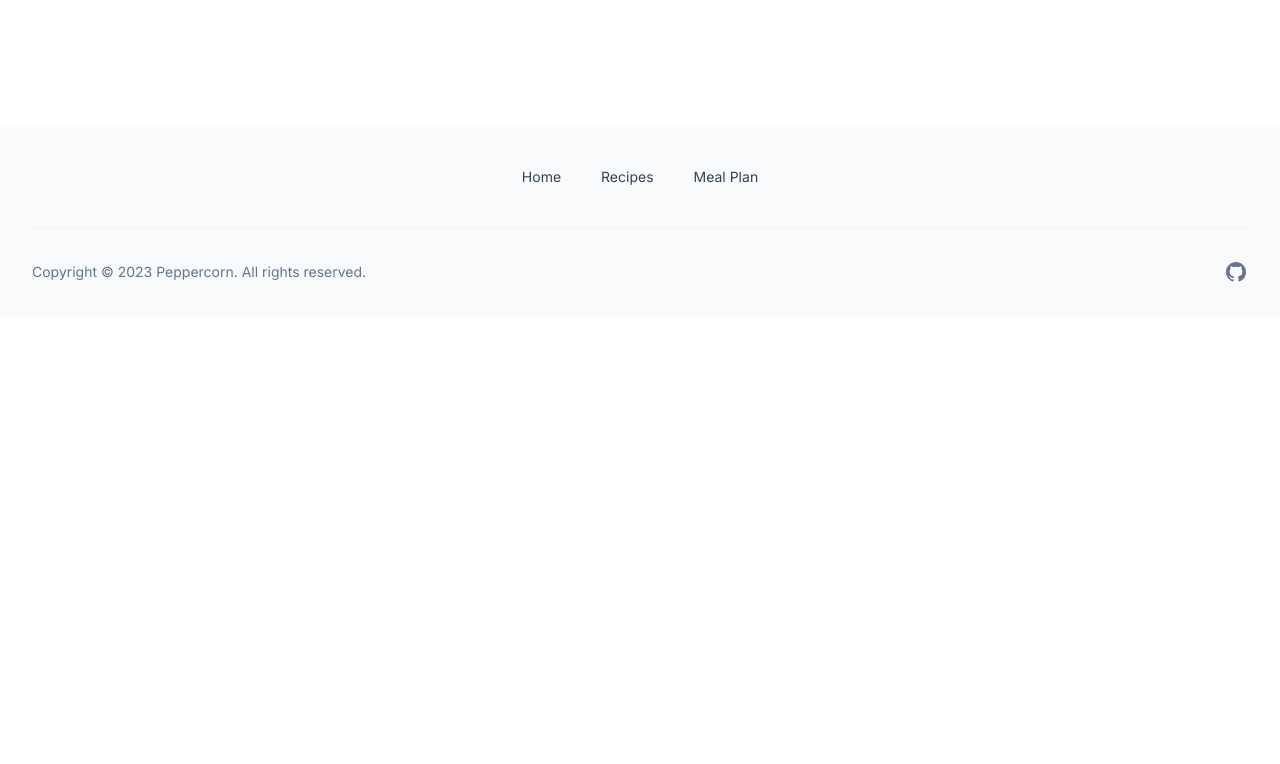
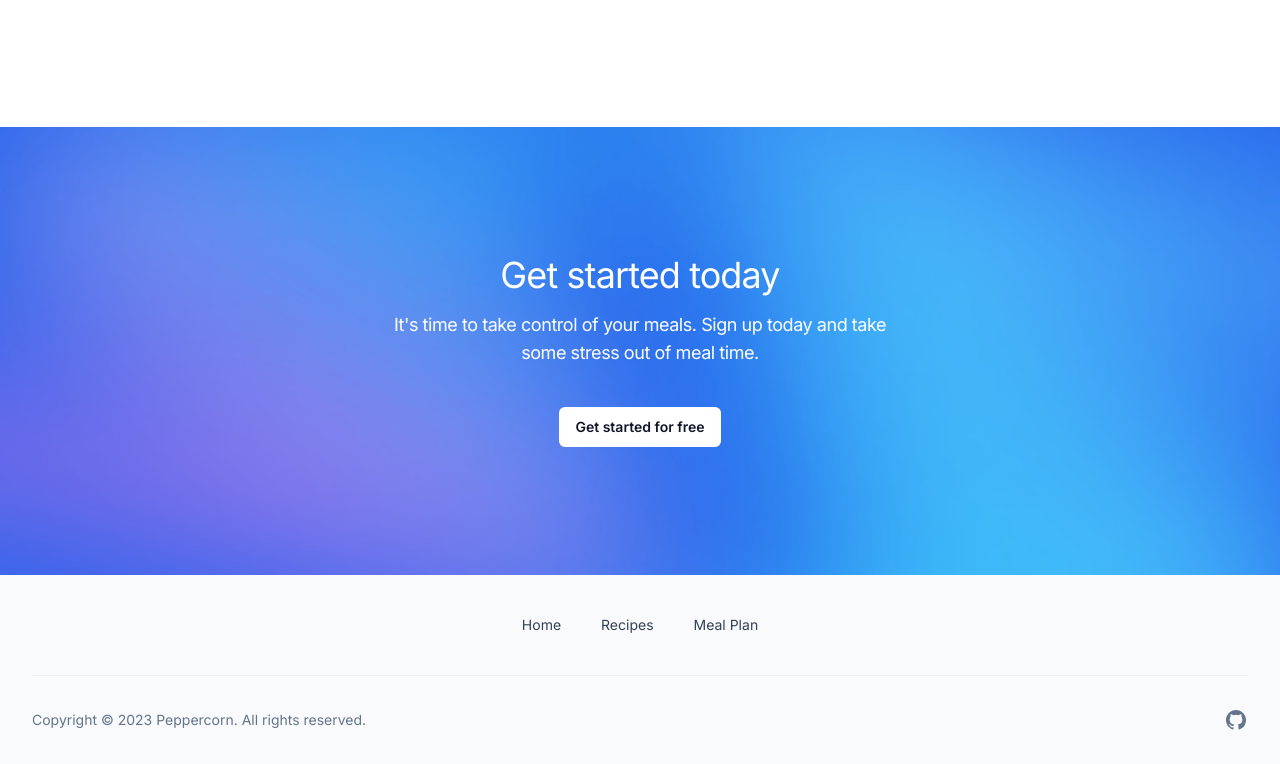
Before and after one commit to khaosophy/peppercorn, a Next.js app: page / in a window 1280 px wide. Shown: the part 2893-3657 px from the top of the page. Before the commit the page ends 3209 px from the top, so only its background shows below. Built offline with nearby package versions, Linux system fonts and the light colour scheme.

Commit message:
call to action

```diff
--- a/src/app/page.tsx
+++ b/src/app/page.tsx
@@ -1,6 +1,7 @@
 import Hero from '@/components/Hero';
 import PrimaryFeatures from '@/components/PrimaryFeatures';
 import SecondaryFeatures from '@/components/SecondaryFeatures';
+import CallToAction from '@/components/CallToAction';
 
 export default function Home() {
   return (
@@ -8,6 +9,7 @@ export default function Home() {
       <Hero />
       <PrimaryFeatures />
       <SecondaryFeatures />
+      <CallToAction />
     </main>
   )
 }
--- /dev/null
+++ b/src/components/CallToAction.jsx
@@ -0,0 +1,36 @@
+import Image from 'next/image'
+
+import Button from '@/components/Button'
+import Container from '@/components/Container'
+import backgroundImage from '@/assets/images/background-call-to-action.jpg'
+
+export default function CallToAction() {
+  return (
+    <section
+      id="get-started-today"
+      className="relative overflow-hidden bg-blue-600 py-32"
+    >
+      <Image
+        className="absolute left-1/2 top-1/2 max-w-none -translate-x-1/2 -translate-y-1/2"
+        src={backgroundImage}
+        alt=""
+        width={2347}
+        height={1244}
+        unoptimized
+      />
+      <Container className="relative">
+        <div className="mx-auto max-w-lg text-center">
+          <h2 className="font-display text-3xl tracking-tight text-white sm:text-4xl">
+            Get started today
+          </h2>
+          <p className="mt-4 text-lg tracking-tight text-white">
+            It&apos;s time to take control of your meals. Sign up today and take some stress out of meal time.
+          </p>
+          <Button href="/register" color="white" className="mt-10">
+            Get started for free
+          </Button>
+        </div>
+      </Container>
+    </section>
+  )
+}
```
